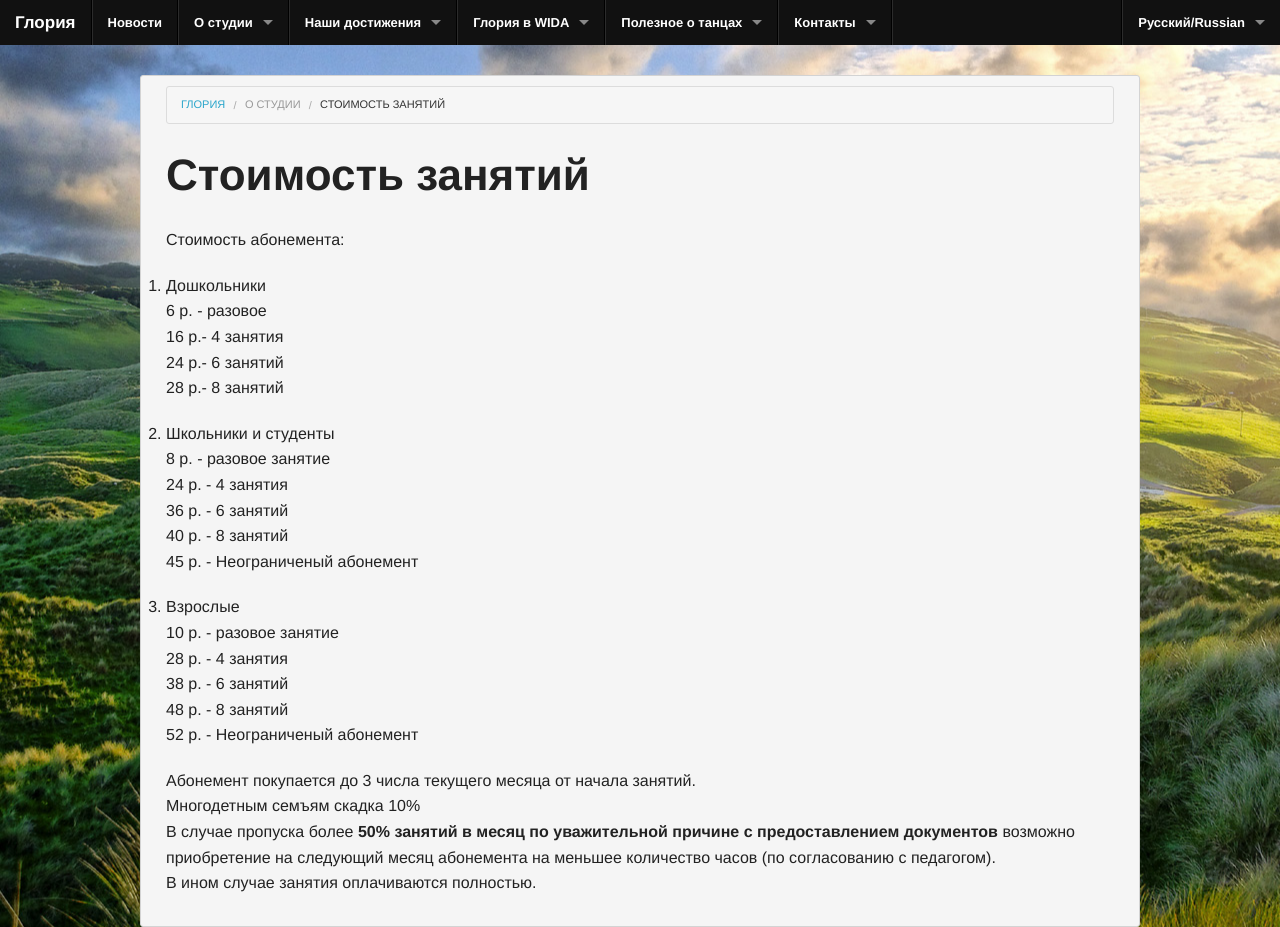
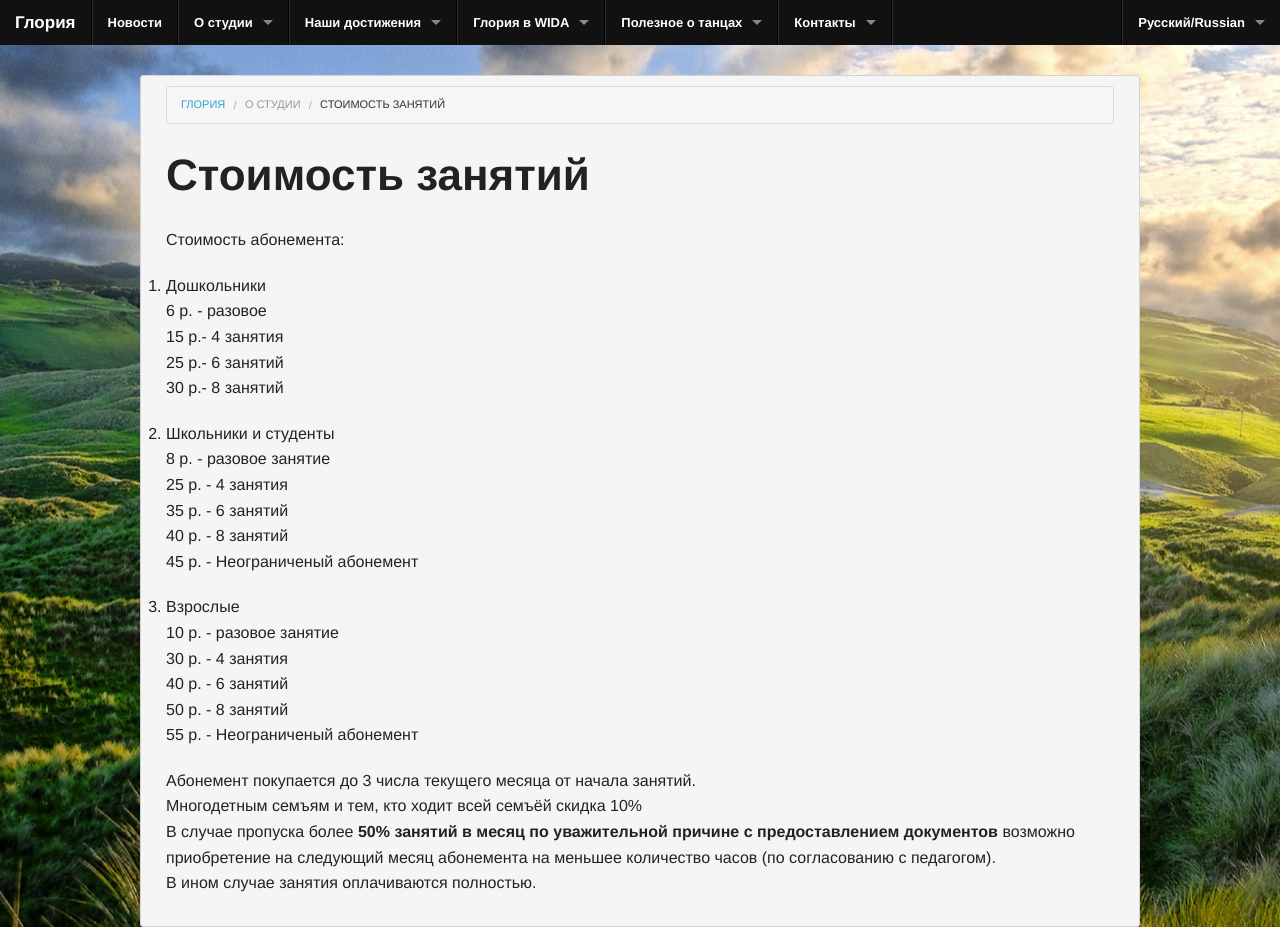
Before and after one commit to gloria-studio/gloria-studio.github.io, a Jekyll site: the page built from about/price/index.md, in a window 1280 px wide. Built offline with Jekyll 4.4.1, drawn with Linux system fonts in a browser that asks for light colours.

Commit message:
Update index.md

```diff
--- a/about/price/index.md
+++ b/about/price/index.md
@@ -15,26 +15,26 @@ published: true
 
 1. Дошкольники
 6 р. - разовое
-16 р.- 4 занятия
-24 р.- 6 занятий
-28 р.- 8 занятий
+15 р.- 4 занятия
+25 р.- 6 занятий
+30 р.- 8 занятий
 
 2. Школьники и студенты
 8 р. - разовое занятие
-24 р. - 4 занятия
-36 р. - 6 занятий
+25 р. - 4 занятия
+35 р. - 6 занятий
 40 р. - 8 занятий
 45 р. - Неограниченый абонемент
 
 3. Взрослые
 10 р. - разовое занятие
-28 р.  - 4 занятия
-38 р. - 6 занятий
-48 р. - 8 занятий
-52 р. - Неограниченый абонемент
+30 р.  - 4 занятия
+40 р. - 6 занятий
+50 р. - 8 занятий
+55 р. - Неограниченый абонемент
 
 
 Абонемент покупается до 3 числа текущего месяца от начала занятий.
-Многодетным семъям скадка 10%
+Многодетным семъям и тем, кто ходит всей семъёй скидка 10%
 В случае пропуска более **50% занятий в месяц по уважительной причине с предоставлением документов** возможно приобретение на следующий месяц абонемента на меньшее количество часов (по согласованию с педагогом).
 В ином случае занятия оплачиваются полностью.
```
